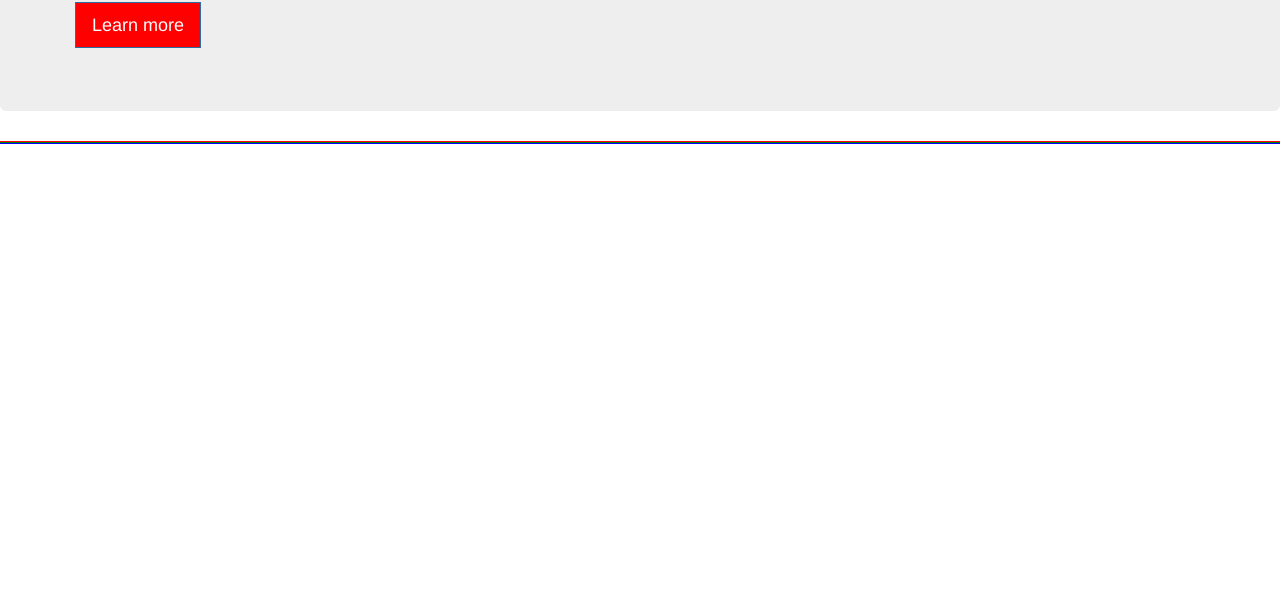
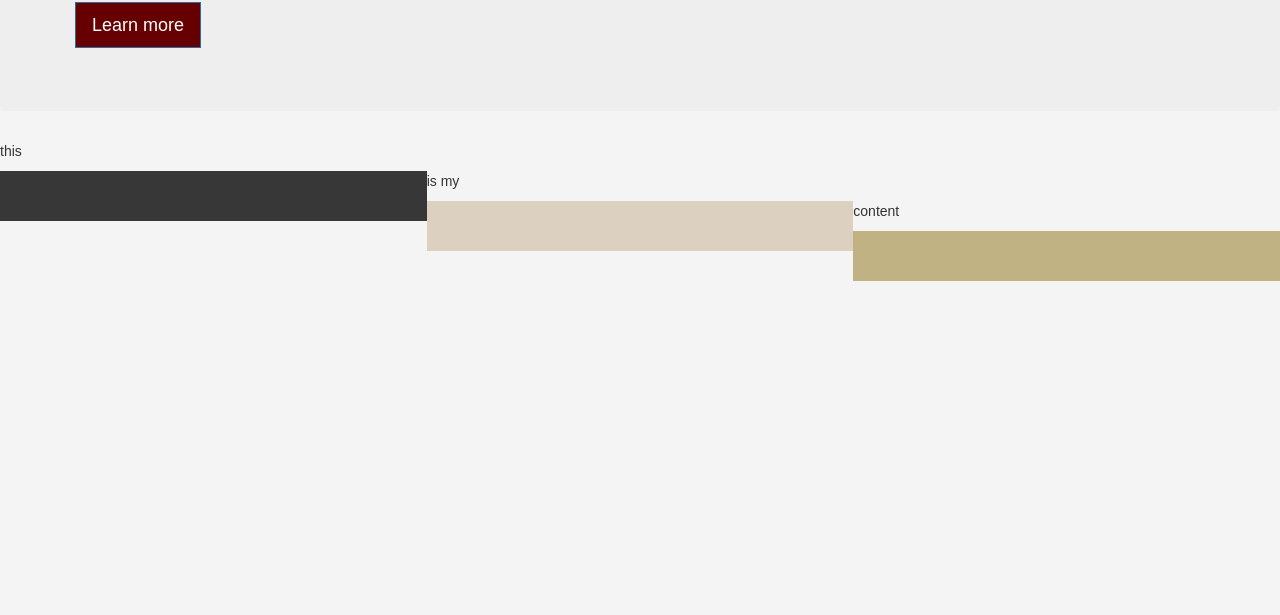
Before and after one commit to eflores0227/womentechtraining, a plain HTML site: page index.html in a window 1280 px wide. Shown: the part 185-800 px from the top of the page. Drawn offline with nearby package versions, Linux system fonts and the light colour scheme; a web font is replaced by a local one.

Commit message:
add font family, hex colors and content

```diff
--- a/css/styles.css
+++ b/css/styles.css
@@ -1,22 +1,32 @@
 .btn-primary {
-  background-color: red;
+  background-color: #660000;
 }
+
 .btn-group-lg>.btn, .btn-lg {
   border-radius: 0;
+}
+
+.container {
+  color: #a09298
 }
 
 .col-md-4 {
   height: 50px;
 }
 
-.red {
-  background-color: red;
+.charcoal {
+  background-color: #373737;
 }
 
-.green {
-  background-color: green;
+.silk {
+  background-color: #DCD0C0;
 }
 
-.blue {
-  background-color: blue;
+.paleGold {
+  background-color: #C0B283;
 }
+
+body {
+  background-color: #F4F4F4;
+  font-family: 'Encode Sans Condensed', sans-serif;
+}
--- a/index.html
+++ b/index.html
@@ -10,6 +10,7 @@
     <!-- Bootstrap -->
     <link href="css/bootstrap.min.css" rel="stylesheet">
     <link rel = "stylesheet" href="css/styles.css">
+    <link href="https://fonts.googleapis.com/css?family=Encode+Sans+Condensed" rel="stylesheet">
 
   </head>
   <body>
@@ -28,9 +29,12 @@
       </div>
     </div>
     <div class="row">
-      <div class="col-xs-12 col-4 red"></div>
-      <div class="col-xs-12 col-4 green"></div>
-      <div class="col-xs-12 col-4 blue"></div>
+      <p>this</p>
+      <div class="col-xs-12 col-md-4 charcoal"></div>
+        <p>is my</p>
+      <div class="col-xs-12 col-md-4 silk"></div>
+        <p>content</p>
+      <div class="col-xs-12 col-md-4 paleGold"></div>
 
     <!-- jQuery (necessary for Bootstrap's JavaScript plugins) -->
     <script src="https://ajax.googleapis.com/ajax/libs/jquery/1.12.4/jquery.min.js"></script>
```
